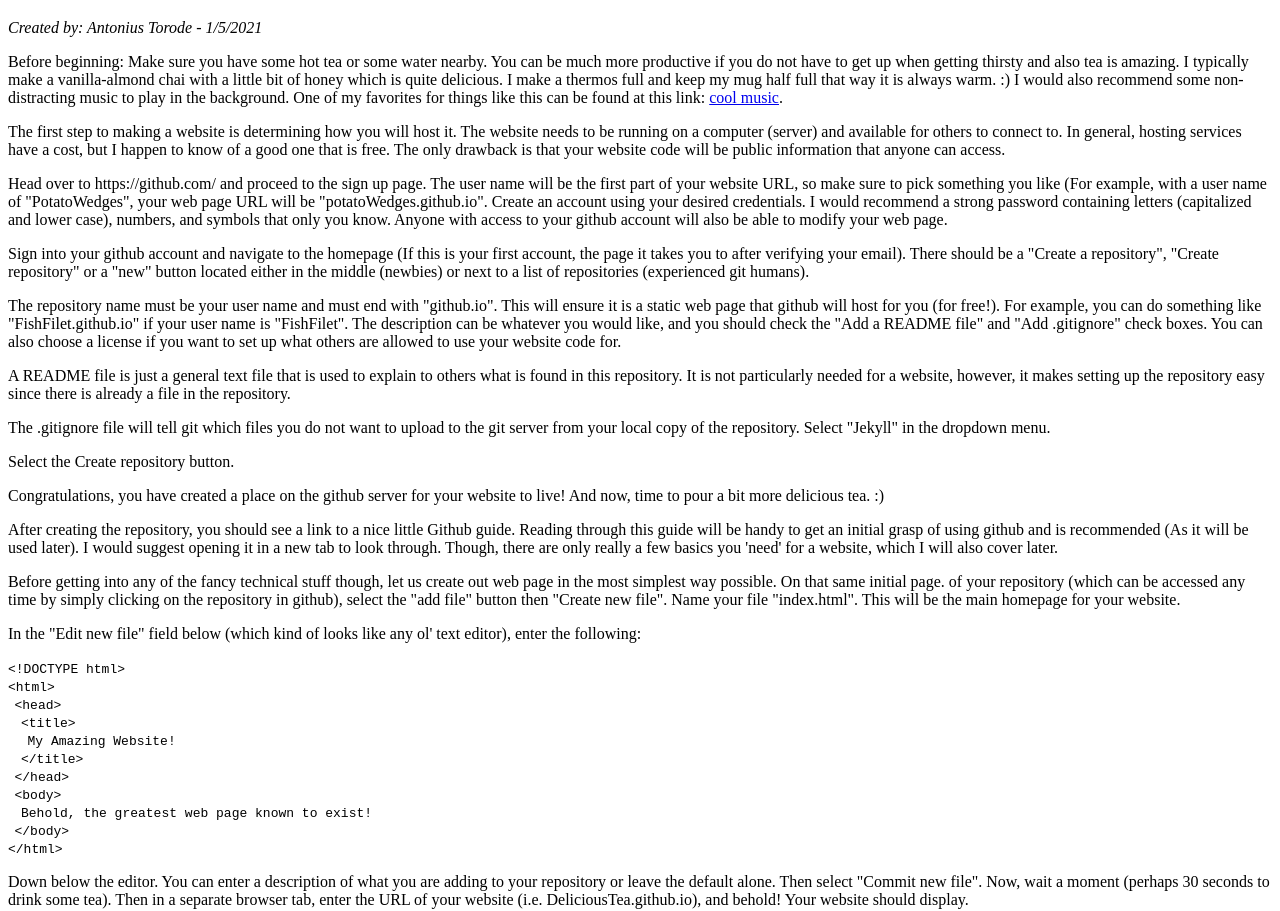
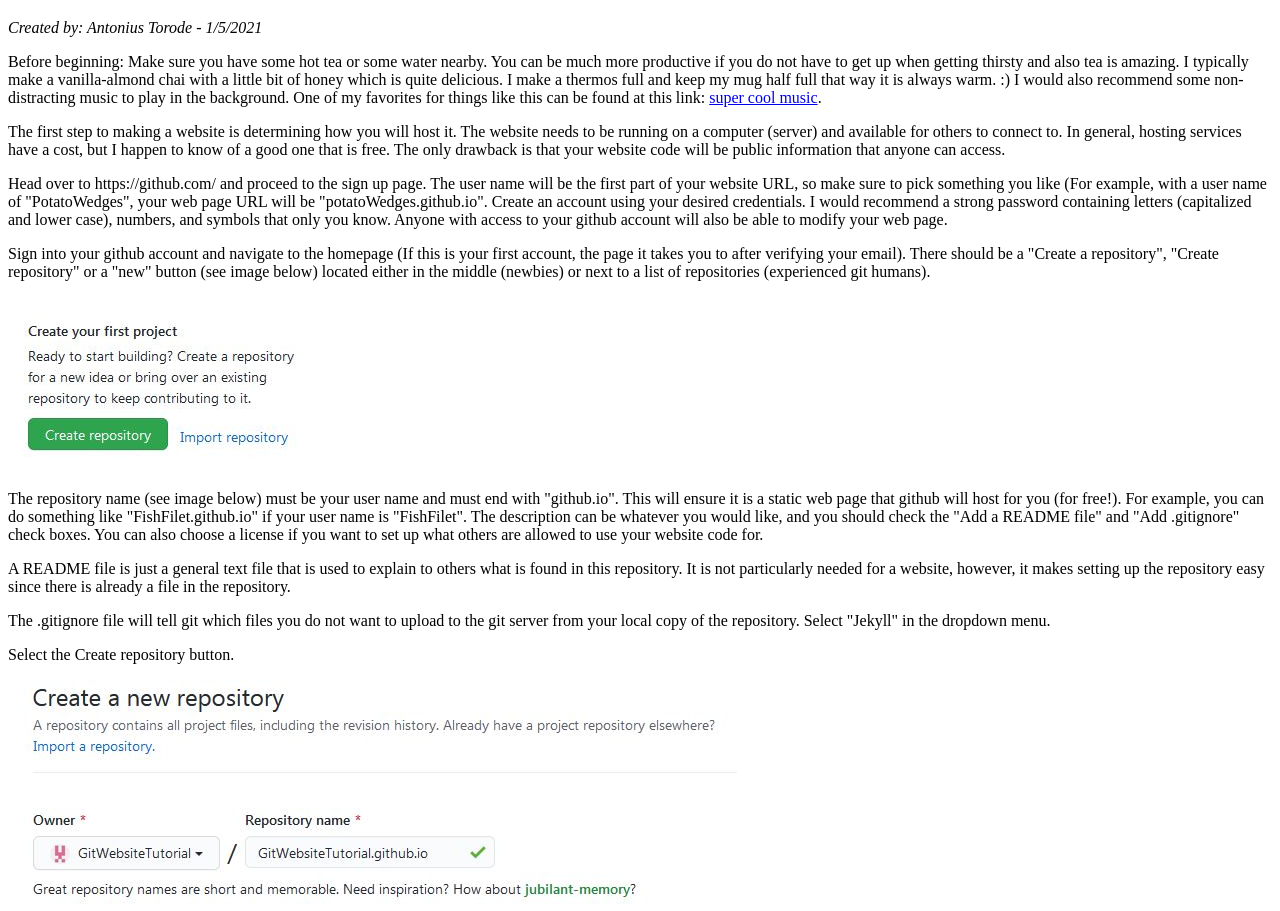
Before and after one commit to GitWebsiteTutorial/GitWebsiteTutorial.github.io, a plain HTML site: page index.html in a window 1280 px wide. Shown: the part 61-972 px from the top of the page. Drawn offline with Linux system fonts and the light colour scheme.

Commit message:
Added images.

```diff
--- a/index.html
+++ b/index.html
@@ -9,21 +9,25 @@
 
 		<h1> Git Website tutorial </h1>
 		<p><i>Created by: Antonius Torode - 1/5/2021</i></p>
-		<p>Before beginning: Make sure you have some hot tea or some water nearby. You can be much more productive if you do not have to get up when getting thirsty and also tea is amazing. I typically make a vanilla-almond chai with a little bit of honey which is quite delicious. I make a thermos full and keep my mug half full that way it is always warm. :) I would also recommend some non-distracting music to play in the background. One of my favorites for things like this can be found at this link: <a href="https://www.youtube.com/watch?v=hGIW2fDb0jg"> cool music</a>.</p>
+		<p>Before beginning: Make sure you have some hot tea or some water nearby. You can be much more productive if you do not have to get up when getting thirsty and also tea is amazing. I typically make a vanilla-almond chai with a little bit of honey which is quite delicious. I make a thermos full and keep my mug half full that way it is always warm. :) I would also recommend some non-distracting music to play in the background. One of my favorites for things like this can be found at this link: <a href="https://www.youtube.com/watch?v=hGIW2fDb0jg">super cool music</a>.</p>
 
 		<p>The first step to making a website is determining how you will host it. The website needs to be running on a computer (server) and available for others to connect to. In general, hosting services have a cost, but I happen to know of a good one that is free. The only drawback is that your website code will be public information that anyone can access.</p>
 
 		<p>Head over to https://github.com/ and proceed to the sign up page. The user name will be the first part of your website URL, so make sure to pick something you like (For example, with a user name of "PotatoWedges", your web page URL will be "potatoWedges.github.io". Create an account using your desired credentials. I would recommend a strong password containing letters (capitalized and lower case), numbers, and symbols that only you know. Anyone with access to your github account will also be able to modify your web page.</p>
 
-		<p>Sign into your github account and navigate to the homepage (If this is your first account, the page it takes you to after verifying your email). There should be a "Create a repository", "Create repository" or a "new" button located either in the middle (newbies) or next to a list of repositories (experienced git humans).</p>
+		<p>Sign into your github account and navigate to the homepage (If this is your first account, the page it takes you to after verifying your email). There should be a "Create a repository", "Create repository" or a "new" button (see image below) located either in the middle (newbies) or next to a list of repositories (experienced git humans).</p>
 
-		<p>The repository name must be your user name and must end with "github.io". This will ensure it is a static web page that github will host for you (for free!). For example, you can do something like "FishFilet.github.io" if your user name is "FishFilet". The description can be whatever you would like, and you should check the "Add a README file" and "Add .gitignore" check boxes. You can also choose a license if you want to set up what others are allowed to use your website code for.</p>
+		<img src="images/createRepo.jpg" alt="createRepo">
+
+		<p>The repository name (see image below) must be your user name and must end with "github.io". This will ensure it is a static web page that github will host for you (for free!). For example, you can do something like "FishFilet.github.io" if your user name is "FishFilet". The description can be whatever you would like, and you should check the "Add a README file" and "Add .gitignore" check boxes. You can also choose a license if you want to set up what others are allowed to use your website code for.</p>
 
 		<p>A README file is just a general text file that is used to explain to others what is found in this repository. It is not particularly needed for a website, however, it makes setting up the repository easy since there is already a file in the repository.</p>
 
 		<p>The .gitignore file will tell git which files you do not want to upload to the git server from your local copy of the repository. Select "Jekyll" in the dropdown menu.</p>
 
 		<p>Select the Create repository button.</p>
+
+		<img src="images/createRepoForm.jpg" alt="createRepoForm">
 
 		<p>Congratulations, you have created a place on the github server for your website to live! And now, time to pour a bit more delicious tea. :)</p>
 
@@ -47,7 +51,11 @@
 		&lt;/html><br>
 		</code>
 
-		<p>Down below the editor. You can enter a description of what you are adding to your repository or leave the default alone. Then select "Commit new file". Now, wait a moment (perhaps 30 seconds to drink some tea). Then in a separate browser tab, enter the URL of your website (i.e. DeliciousTea.github.io), and behold! Your website should display.</p>
+		<img src="images/createIndex.jpg" alt="createIndex">
+
+		<p>Down below the editor (see image below). You can enter a description of what you are adding to your repository or leave the default alone. Then select "Commit new file". Now, wait a moment (perhaps 30 seconds to drink some tea). Then in a separate browser tab, enter the URL of your website (i.e. DeliciousTea.github.io), and behold! Your website should display.</p>
+
+		<img src="images/pushIndex.jpg" alt="pushIndex">
 
 		<p>Congratulations on creating your first webpage.</p>
 	</body>
```
Lines whose indentation alone changed are shown as unchanged.
